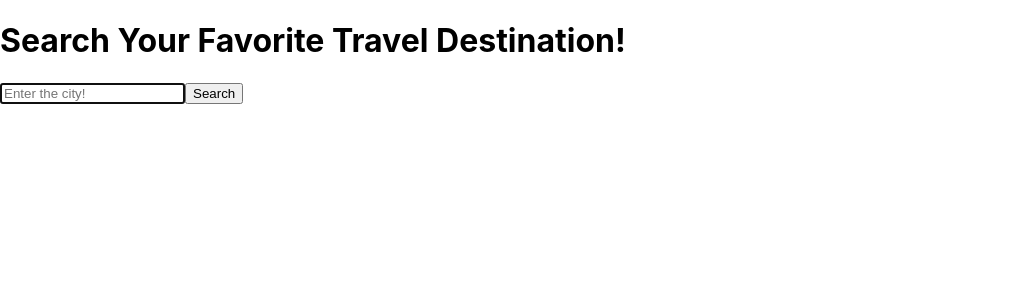
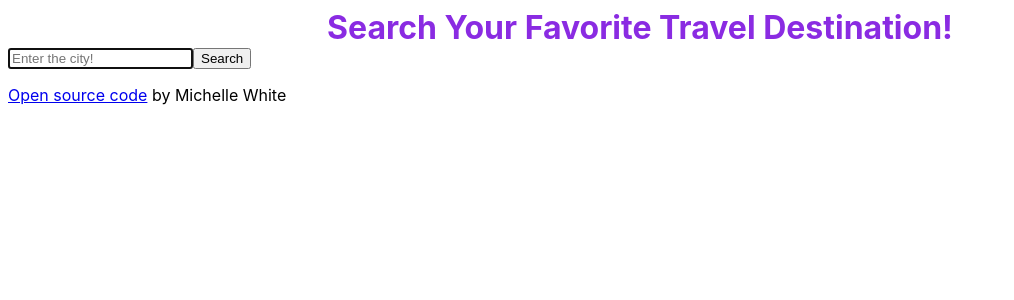
Before and after one commit to mkczarwhite/react-app, a React (Create React App) app: page / in a window 1280 px wide. Shown: the top 300 px of the page, without its empty margins (0-1014 px from the left). Built offline with nearby package versions, Linux system fonts and the light colour scheme.

Commit message:
update css for h1; link to github repository

```diff
--- a/src/index.css
+++ b/src/index.css
@@ -1,13 +1,17 @@
 body {
-  margin: 0;
-  font-family: -apple-system, BlinkMacSystemFont, 'Segoe UI', 'Roboto', 'Oxygen',
-    'Ubuntu', 'Cantarell', 'Fira Sans', 'Droid Sans', 'Helvetica Neue',
+  font-family: -apple-system, BlinkMacSystemFont, "Segoe UI", "Roboto", "Oxygen",
+    "Ubuntu", "Cantarell", "Fira Sans", "Droid Sans", "Helvetica Neue",
     sans-serif;
   -webkit-font-smoothing: antialiased;
   -moz-osx-font-smoothing: grayscale;
 }
 
 code {
-  font-family: source-code-pro, Menlo, Monaco, Consolas, 'Courier New',
+  font-family: source-code-pro, Menlo, Monaco, Consolas, "Courier New",
     monospace;
 }
+h1 {
+  margin: 0 auto;
+  text-align: center;
+  color: blueviolet;
+}
--- a/src/index.js
+++ b/src/index.js
@@ -8,6 +8,7 @@ ReactDOM.render(
   <React.StrictMode>
     <h1>Search Your Favorite Travel Destination!</h1>
     <Weather />
+    <p><a href="https://github.com/mkczarwhite/react-app" target="_blank" rel="noreferrer">Open source code</a> by Michelle White</p>
   </React.StrictMode>,
   document.getElementById('root')
 );
```
